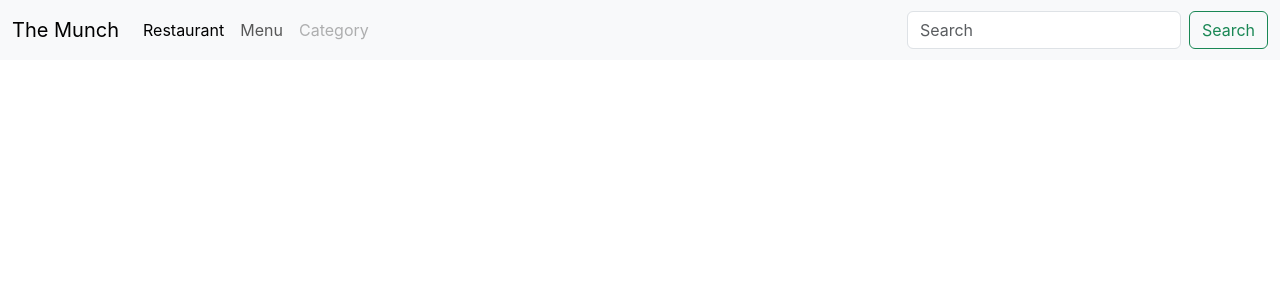
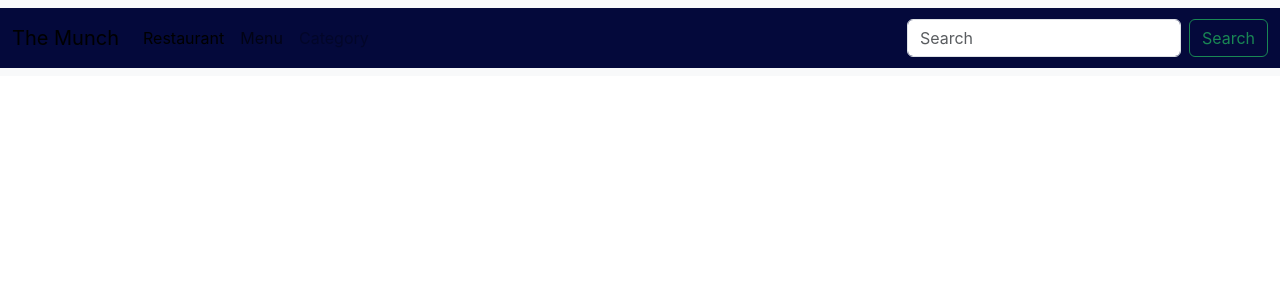
Before and after one commit to Joeken10/The-Munch, a React (Create React App) app in the folder front-end/the-munch/: page / in a window 1280 px wide. Shown: the top 300 px of the page. Built offline with nearby package versions, Linux system fonts and the light colour scheme.

Commit message:
adds css on navbar

```diff
--- a/front-end/the-munch/src/Components/Navbar.css
+++ b/front-end/the-munch/src/Components/Navbar.css
@@ -1,4 +1,4 @@
-.navbar{
+.container-fluid{
   background-color: rgb(4, 9, 59);
   width: 100%;
   height: 60px;
```
